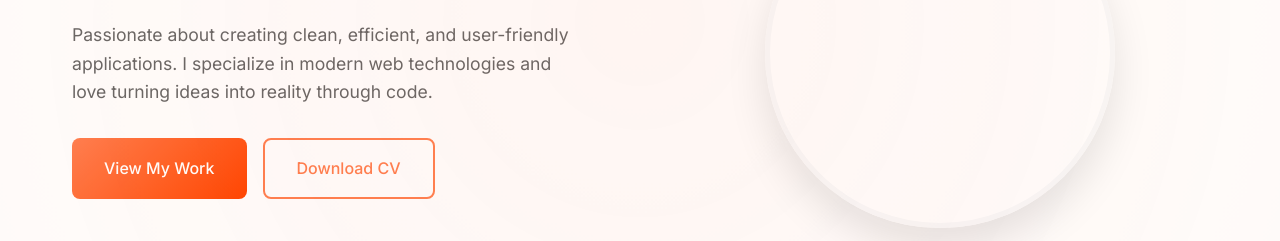
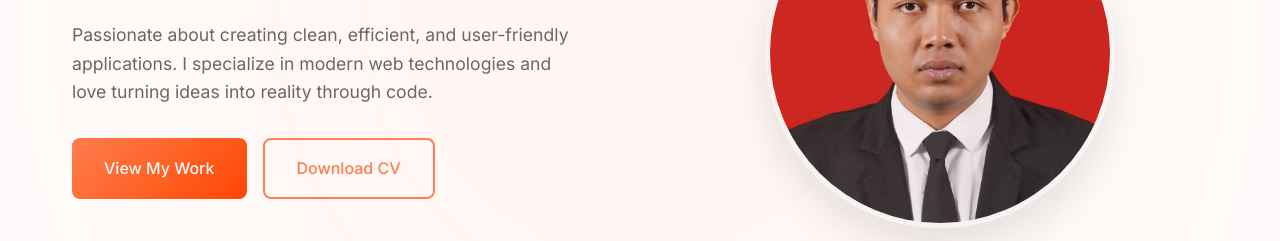
Before and after one commit to RelungGY/Websiteku, a plain HTML site: page index.html in a window 1280 px wide. Shown: the part 379-620 px from the top of the page. Drawn offline with Linux system fonts and the light colour scheme.

Commit message:
tambah foto

```diff
--- a/index.html
+++ b/index.html
@@ -69,7 +69,7 @@
                 </div>
             </div>
             <div class="hero-image">
-                <img src="images/RelungFotoProfil.jpg" alt="John Doe" class="profile-img">
+                <img src="images/RelungPP1.jpg" alt="John Doe" class="profile-img">
             </div>
         </div>
     </section>
```
Also changed, not shown: images/RelungPP1.jpg (added).
